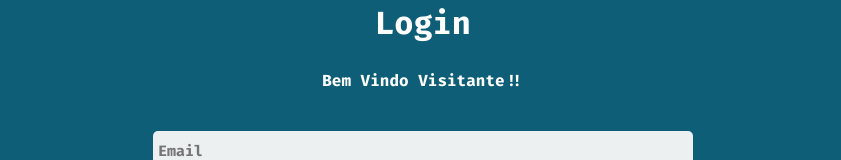
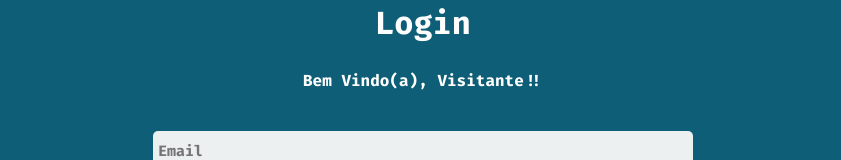
Before and after one commit to Bryan-martins/VaccineFrontend, a plain HTML site: page login.html in a window 1280 px wide. Shown: the part 126-286 px from the top of the page, without its empty margins (217-1058 px from the left). Drawn offline with Linux system fonts and the light colour scheme.

Commit message:
Login2.0

```diff
--- a/login.html
+++ b/login.html
@@ -32,7 +32,7 @@
 	</header>
 	<main>
 		<h1>Login</h1>
-		<p>Bem Vindo Visitante!!</p>
+		<p>Bem Vindo(a), Visitante!!</p>
 		<div class="form">
 			<form class="formulario" method="post">
 				<div class="formulario__grupo">
```
